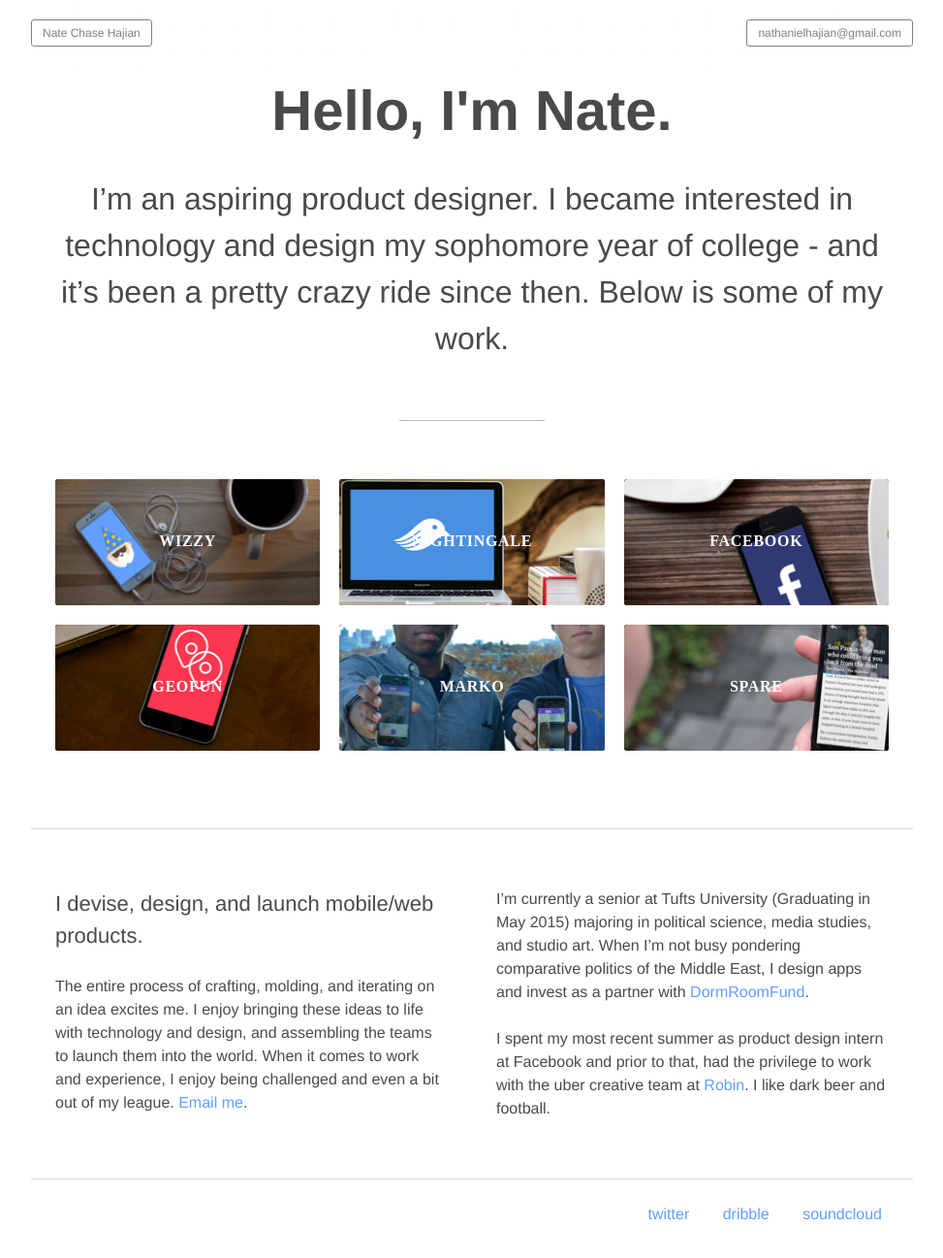
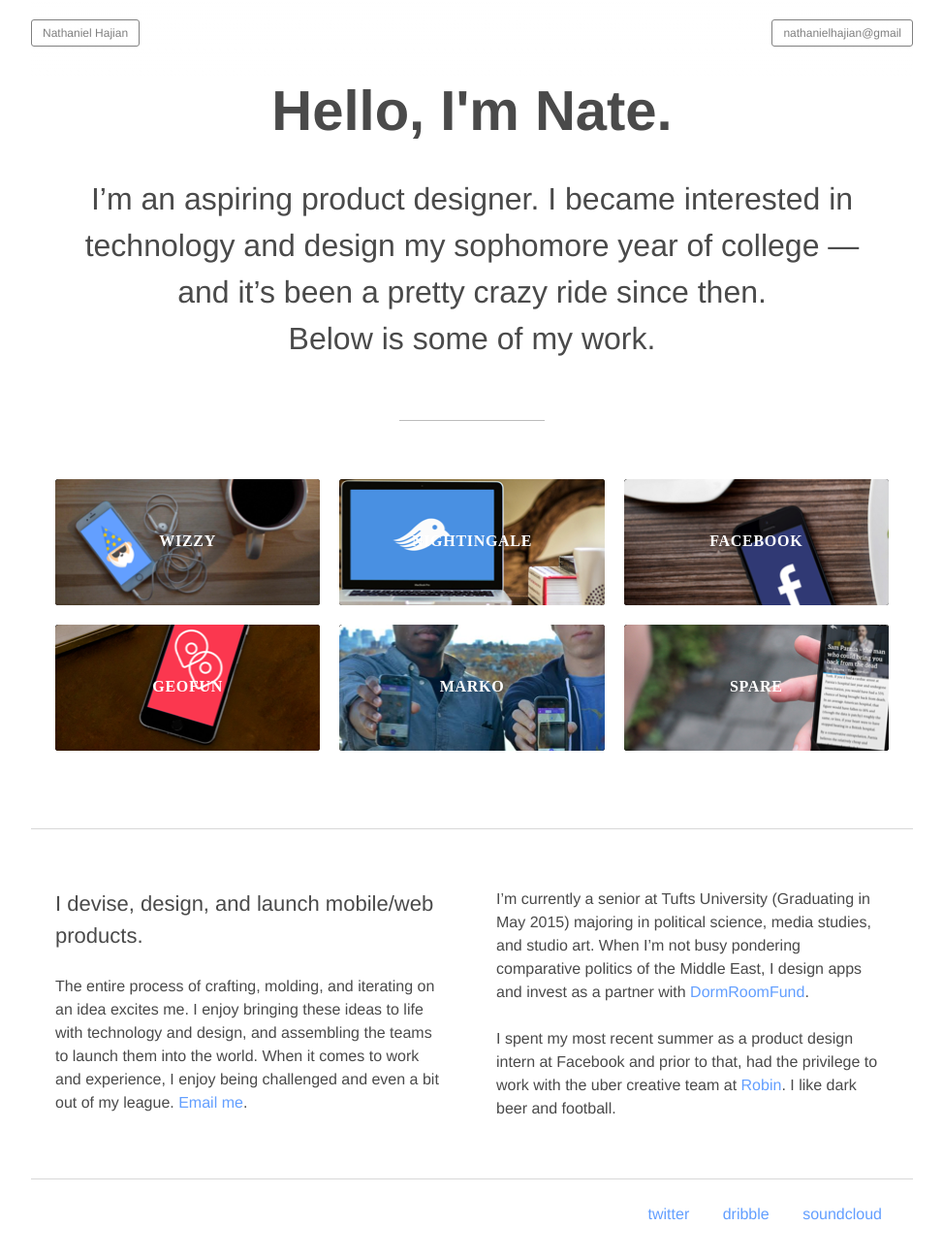
Before and after one commit to netspencer/nathaniel_io, a Jekyll site: the page built from index.html, in a window 1280 px wide and 1300 px high. Shown: the top 1297 px of the window at 97% size, without its empty margins (153-1126 px from the left). Built offline with Jekyll 4.4.1, drawn with Linux system fonts in a browser that asks for light colours; nearby versions of some CDN libraries; library files that are not in the unit come from our copies; comment, search, counter and statistics services are not loaded.

Commit message:
changed some content to be in data files

```diff
--- a/_data/profile.yml
+++ b/_data/profile.yml
@@ -1,4 +1,4 @@
-name: Nate Chase Hajian
+name: Nathaniel Hajian
 email: nathanielhajian@gmail
 social:
   - twitter: http://twitter.com/natechaseh
--- a/_includes/footer.html
+++ b/_includes/footer.html
@@ -1,7 +1,9 @@
 <footer class="site-footer wow fadeInUp">
     <ul>
-        <li><a href="#">twitter</a></li>
-        <li><a href="#">dribble</a></li>
-        <li><a href="#">soundcloud</a></li>
+        {% for social_hash in site.data.profile.social %}
+            {% for social in social_hash %}
+                <li><a href="{{social[1]}}">{{social[0]}}</a></li>
+            {% endfor %}
+        {% endfor %}
     </ul>
 </footer>
--- a/_includes/top-grid.html
+++ b/_includes/top-grid.html
@@ -3,6 +3,6 @@
         <a href="/">{{site.data.profile.name}}</a>
     </button>
     <button class="right">
-        <a href="mailto:nathanielhajian@gmail.com">nathanielhajian@gmail.com</a>
+        <a href="{{site.data.profile.email | prepend: 'mailto:'}}">{{site.data.profile.email}}</a>
     </button>
 </nav>
--- a/_layouts/portfolio.html
+++ b/_layouts/portfolio.html
@@ -2,9 +2,6 @@
 layout: default
 ---
 {% include top-grid.html %}
-{% if page.type != 'home' %}
-<div class="hook" id="hook"></div>
-{% endif %}
 <section class="{{page.url | slugify | prepend: 'page-' }}">
     <header class="animated bounceInDown">
         <div class="flag-image">
@@ -13,7 +10,7 @@
             {% endif %}
         </div>
         <h1>{{ page.title }}</h1>
-        <h2>{{ page.subtitle }}</h2>
+        <h2>{{ page.subtitle | markdownify }}</h2>
     </header>
     {% include smart-grid.html %}
     {{ content }}
--- a/_prose.yml
+++ b/_prose.yml
@@ -1,5 +1,5 @@
 prose:
-  rooturl: "_projects"
+  # rooturl: "_projects"
   media: "assets/projects"
   metadata:
     _projects:
--- a/index.html
+++ b/index.html
@@ -4,7 +4,9 @@
 title: |
   Hello, I'm Nate.
 subtitle: |
-  I’m an aspiring product designer. I became interested in technology and design my sophomore year of college - and it’s been a pretty crazy ride since then. Below is some of my work.
+  I’m an aspiring product designer. I became interested in technology and design my sophomore year of college --- and it’s been a pretty crazy ride since then.
+
+  Below is some of my work.
 rows:
   - blocks:
     - size: 4
@@ -56,7 +58,7 @@
       text: |
         I’m currently a senior at Tufts University (Graduating in May 2015) majoring in political science, media studies, and studio art. When I’m not busy pondering comparative politics of the Middle East, I design apps and invest as a partner with [DormRoomFund](http://dormroomfund.com/people/nathaniel-hajian).
 
-        I spent my most recent summer as product design intern at Facebook and prior to that, had the privilege to work with the uber creative team at [Robin](https://robinpowered.com). I like dark beer and football.
+        I spent my most recent summer as a product design intern at Facebook and prior to that, had the privilege to work with the uber creative team at [Robin](https://robinpowered.com). I like dark beer and football.
     options: seperators
 ---
 {% include footer.html %}
```
Also changed, not shown: _includes/head.html (+0 -8 lines).
